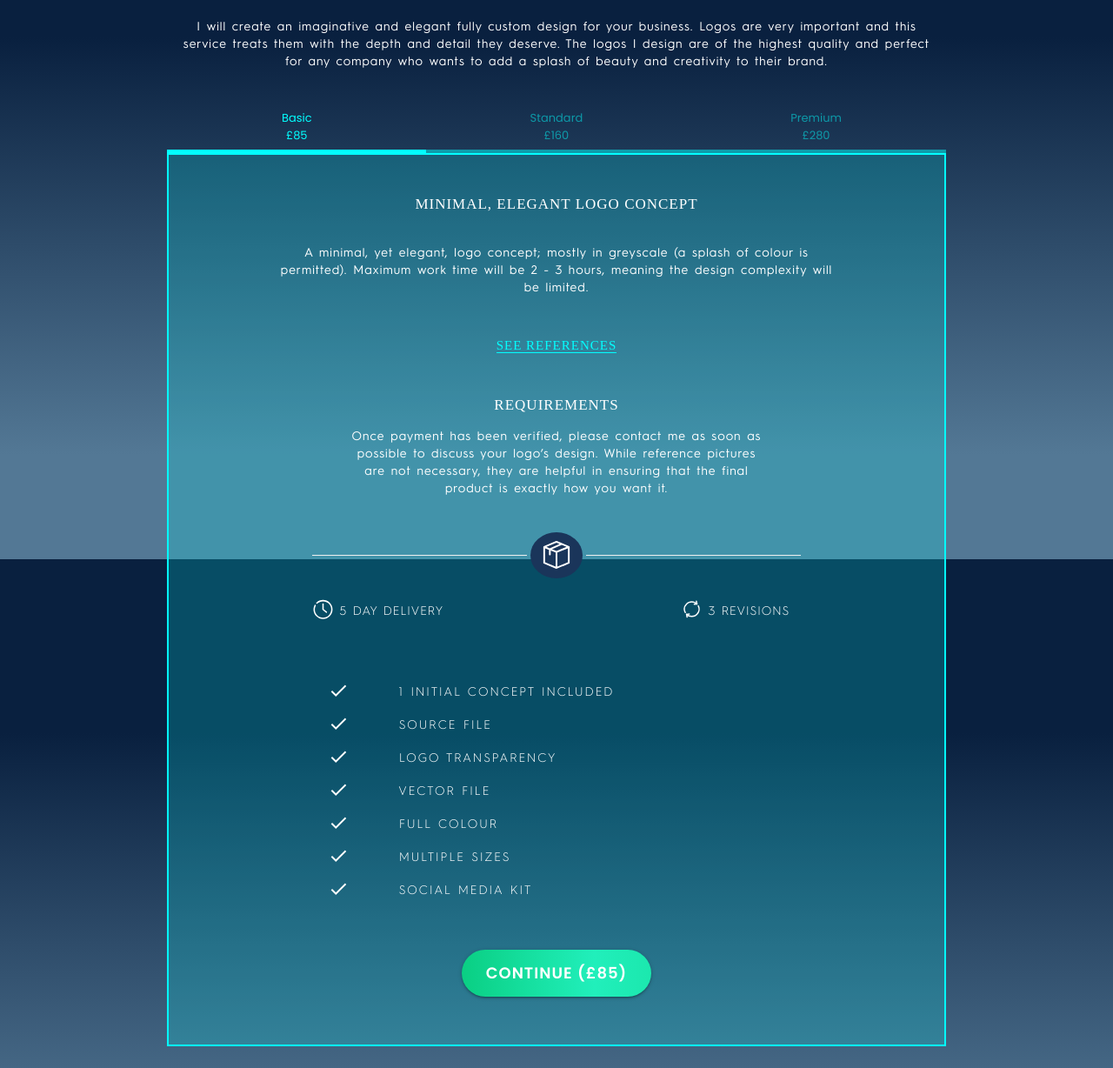
After one commit to EllenSt264/Legion, a Django app: page /services/detail/ in a window 1280 px wide. The commit adds this page. Shown: the part 957-2185 px from the top of the page at 87% size. Run offline with Django 3.2, Linux system fonts and the light colour scheme; some web fonts are replaced.

Commit message:
Add Service Details page to Services app

```diff
--- /dev/null
+++ b/services/templates/services/service-details.html
@@ -0,0 +1,372 @@
+{% extends "base.html" %}
+{% load static %}
+
+{% block content %}
+    <div class="container" id="ServiceDetails">
+        <!-- Service headline -->
+        <div class="row">
+            <div class="col s12 center">
+                <h6 class="headline">A beautiful, graphic design logo for a creative company</h6>
+            </div>
+        </div>
+        <!-- Creator username and social buttons -->
+        <div class="row hide-on-large-only">
+            <!-- Creator profile image -->
+            <div class="col s2">
+                <img src="{% if profile.image %}{{ profile.image.url }}{% else %}{{ MEDIA_URL }}noimage.jpg{% endif %}"
+                alt="Creator profile image" class="creator-profile-img">
+            </div>
+            <!-- Creator name and location -->
+            <div class="col s6 creator-name-location">
+                <p class="creator-name">Claire Davies</p>
+                <p class="creator-location">United Kingdom</p>
+            </div>
+            <!-- Social buttons -->
+            <div class="col s2 message-btn">
+                <a href="#!" class="btn social-btn btn-white-gradient message"><i class="material-icons">email</i></a>
+            </div>
+            <div class="col s1 follow-btn">
+                <a href="#!" class="btn social-btn btn-white-gradient follow"><i class="material-icons">group_add</i></a>
+            </div>
+        </div>
+        <div class="user-image-and-social hide-on-med-and-down">
+            <div class="row">
+                <div class="col s2 right">
+                    <!-- Creator profile image -->
+                    <img src="{% if profile.image %}{{ profile.image.url }}{% else %}{{ MEDIA_URL }}noimage.jpg{% endif %}"
+                    alt="Creator profile image" class="creator-profile-img">
+                    <!-- Social buttons -->
+                </div>
+            </div>
+            <div class="row">
+                <div class="col s2 right">
+                    <a href="#!" class="btn social-btn btn-white-gradient message"><i class="material-icons">email</i></a>
+                </div>
+            </div>
+            <div class="row">
+                <div class="col s2 right">
+                    <a href="#!" class="btn social-btn btn-white-gradient follow"><i class="material-icons">group_add</i></a>
+                </div>
+            </div>
+        </div>
+        <!-- Service image -->
+        <div class="row img-row">
+            <div class="col s12 m10 offset-m1">
+                <img src="https://images.unsplash.com/photo-1545418742-191c52702f45?ixid=MnwxMjA3fDB8MHxwaG90by1wYWdlfHx8fGVufDB8fHx8&ixlib=rb-1.2.1&auto=format&fit=crop&w=1003&q=80"
+                alt="Service image" class="service-details-img">
+            </div>
+        </div>
+        <!-- Image carousel -->
+        <div class="row">
+            <div class="col s12">
+                <div class="carousel">
+                    <a class="carousel-item" href="#one!"><img src="https://lorempixel.com/250/250/nature/1"></a>
+                    <a class="carousel-item" href="#two!"><img src="https://lorempixel.com/250/250/nature/2"></a>
+                    <a class="carousel-item" href="#three!"><img src="https://lorempixel.com/250/250/nature/3"></a>
+                    <a class="carousel-item" href="#four!"><img src="https://lorempixel.com/250/250/nature/4"></a>
+                    <a class="carousel-item" href="#five!"><img src="https://lorempixel.com/250/250/nature/5"></a>
+                </div>
+            </div>
+        </div>
+        <!-- Service description -->
+        <div class="row center">
+            <div class="col s12">
+                <p>
+                    I will create an imaginative and elegant fully custom design for your business.
+
+                    Logos are very important and this service treats them with the depth and detail they deserve. The logos I design are
+                    of the highest quality and perfect for any company who wants to add a splash of beauty and creativity to their
+                    brand.
+                </p>
+            </div>
+        </div>
+        <!-- Package tabs -->
+        <div class="row center-align package-navigation">
+            <div class="col s12">
+                <ul class="tabs">
+                    <li class="tab col s4 m3">
+                        <a href="#basic">
+                            Basic
+                            <span>£85</span>
+                        </a>
+                    </li>
+                    <li class="tab col s4 m3 service-tab">
+                        <a href="#standard">
+                            Standard
+                            <span>£160</span>
+                        </a>
+                    </li>
+                    <li class="tab col s4 m3">
+                        <a href="#premium">
+                            Premium
+                            <span>£280</span>
+                        </a>
+                    </li>
+                </ul>
+            </div>
+        </div>
+        <!-- Packages -->
+
+        <div class="tab-content service-package-container" id="basic">
+            <!-- Package headline -->
+            <div class="row center">
+                <div class="col s12">
+                    <h6 class="headline">Minimal, elegant logo concept</h6>
+                </div>
+            </div>
+            <!-- Package details -->
+            <div class="row center">
+                <div class="col s12">
+                    <p>
+                        A minimal, yet elegant, logo concept; mostly in greyscale (a splash of colour is permitted). Maximum work time will
+                        be 2 - 3 hours, meaning the design complexity will be limited.
+                    </p>
+                </div>
+            </div>
+            <!-- References -->
+            <div class="row center">
+                <div class="col s12">
+                    <a href="#!" class="blue-link">See references</a>
+                </div>
+            </div>
+            <!-- Requirements -->
+            <div class="row center requirements">
+                <div class="col s12">
+                    <h6 class="headline">Requirements</h6>
+                </div>
+                <div class="col s12">
+                    <p>
+                        Once payment has been verified, please contact me as soon as possible to discuss your logo’s design.
+
+                        While reference pictures are not necessary, they are helpful in ensuring that the final product is exactly how you
+                        want it.
+                    </p>
+                </div>
+            </div>
+            <!-- Divider -->
+            <div class="word-divider">
+                <span class="div-line"></span>
+                <div class="delivery-icon">
+                    <img src="{{ MEDIA_URL }}icons/box.svg" alt="Delivery box icon">
+                </div>
+                <span class="div-line"></span>
+            </div>
+            <!-- Delivery and revsions -->
+            <div class="row center delivery-revisions">
+                <div class="col s6">
+                    <h6>
+                        <img src="{{ MEDIA_URL }}icons/time.svg" alt="Time icon" class="time-icon">
+                        5 day delivery
+                    </h6>
+                </div>
+                <div class="col s6">
+                    <h6>
+                        <img src="{{ MEDIA_URL }}icons/refresh.svg" alt="Refresh icon" class="refresh-icon">
+                        3 revisions
+                    </h6>
+                </div>
+            </div>
+            <!-- Package overview -->
+            <div class="row overview-list">
+                <div class="col s12 m8 offset-m2">
+                    <ul>
+                        <li> <i class="material-icons">check</i> 1 initial concept included</li>
+                        <li> <i class="material-icons">check</i> source file</li>
+                        <li> <i class="material-icons">check</i> logo transparency</li>
+                        <li> <i class="material-icons">check</i> vector file</li>
+                        <li> <i class="material-icons">check</i> full colour</li>
+                        <li> <i class="material-icons">check</i> multiple sizes</li>
+                        <li> <i class="material-icons">check</i> social media kit</li>
+                    </ul>
+                </div>
+            </div>
+            <!-- Continue to payment -->
+            <div class="row center payment">
+                <div class="col s12">
+                    <a href="#!" class="btn btn-large btn-green-gradient"><span class="helper"></span>Continue (£85)</a>
+                </div>
+            </div>
+        </div>
+
+        <div class="tab-content service-package-container" id="standard">
+            <!-- Package headline -->
+            <div class="row center">
+                <div class="col s12">
+                    <h6 class="headline">Minimal, elegant logo concept</h6>
+                </div>
+            </div>
+            <!-- Package details -->
+            <div class="row center">
+                <div class="col s12">
+                    <p>
+                        A minimal, yet elegant, logo concept; mostly in greyscale (a splash of colour is permitted). Maximum work time will
+                        be 2 - 3 hours, meaning the design complexity will be limited.
+                    </p>
+                </div>
+            </div>
+            <!-- References -->
+            <div class="row center">
+                <div class="col s12">
+                    <a href="#!" class="blue-link">See references</a>
+                </div>
+            </div>
+            <!-- Requirements -->
+            <div class="row center requirements">
+                <div class="col s12">
+                    <h6 class="headline">Requirements</h6>
+                </div>
+                <div class="col s12">
+                    <p>
+                        Once payment has been verified, please contact me as soon as possible to discuss your logo’s design.
+
+                        While reference pictures are not necessary, they are helpful in ensuring that the final product is exactly how you
+                        want it.
+                    </p>
+                </div>
+            </div>
+            <!-- Divider -->
+            <div class="word-divider">
+                <span class="div-line"></span>
+                <div class="delivery-icon">
+                    <img src="{{ MEDIA_URL }}icons/box.svg" alt="Delivery box icon">
+                </div>
+                <span class="div-line"></span>
+            </div>
+            <!-- Delivery and revsions -->
+            <div class="row center delivery-revisions">
+                <div class="col s6">
+                    <h6>
+                        <img src="{{ MEDIA_URL }}icons/time.svg" alt="Time icon" class="time-icon">
+                        5 day delivery
+                    </h6>
+                </div>
+                <div class="col s6">
+                    <h6>
+                        <img src="{{ MEDIA_URL }}icons/refresh.svg" alt="Refresh icon" class="refresh-icon">
+                        3 revisions
+                    </h6>
+                </div>
+            </div>
+            <!-- Package overview -->
+            <div class="row overview-list">
+                <div class="col s12 m8 offset-m2">
+                    <ul>
+                        <li> <i class="material-icons">check</i> 1 initial concept included</li>
+                        <li> <i class="material-icons">check</i> source file</li>
+                        <li> <i class="material-icons">check</i> logo transparency</li>
+                        <li> <i class="material-icons">check</i> vector file</li>
+                        <li> <i class="material-icons">check</i> full colour</li>
+                        <li> <i class="material-icons">check</i> multiple sizes</li>
+                        <li> <i class="material-icons">check</i> social media kit</li>
+                    </ul>
+                </div>
+            </div>
+            <!-- Continue to payment -->
+            <div class="row center payment">
+                <div class="col s12">
+                    <a href="#!" class="btn btn-large btn-green-gradient"><span class="helper"></span>Continue (£160)</a>
+                </div>
+            </div>
+        </div>
+
+        <div class="tab-content service-package-container" id="premium">
+            <!-- Package headline -->
+            <div class="row center">
+                <div class="col s12">
+                    <h6 class="headline">Minimal, elegant logo concept</h6>
+                </div>
+            </div>
+            <!-- Package details -->
+            <div class="row center">
+                <div class="col s12">
+                    <p>
+                        A minimal, yet elegant, logo concept; mostly in greyscale (a splash of colour is permitted). Maximum work time will
+                        be 2 - 3 hours, meaning the design complexity will be limited.
+                    </p>
+                </div>
+            </div>
+            <!-- References -->
+            <div class="row center">
+                <div class="col s12">
+                    <a href="#!" class="blue-link">See references</a>
+                </div>
+            </div>
+            <!-- Requirements -->
+            <div class="row center requirements">
+                <div class="col s12">
+                    <h6 class="headline">Requirements</h6>
+                </div>
+                <div class="col s12">
+                    <p>
+                        Once payment has been verified, please contact me as soon as possible to discuss your logo’s design.
+
+                        While reference pictures are not necessary, they are helpful in ensuring that the final product is exactly how you
+                        want it.
+                    </p>
+                </div>
+            </div>
+            <!-- Divider -->
+            <div class="word-divider">
+                <span class="div-line"></span>
+                <div class="delivery-icon">
+                    <img src="{{ MEDIA_URL }}icons/box.svg" alt="Delivery box icon">
+                </div>
+                <span class="div-line"></span>
+            </div>
+            <!-- Delivery and revsions -->
+            <div class="row center delivery-revisions">
+                <div class="col s6">
+                    <h6>
+                        <img src="{{ MEDIA_URL }}icons/time.svg" alt="Time icon" class="time-icon">
+                        5 day delivery
+                    </h6>
+                </div>
+                <div class="col s6">
+                    <h6>
+                        <img src="{{ MEDIA_URL }}icons/refresh.svg" alt="Refresh icon" class="refresh-icon">
+                        3 revisions
+                    </h6>
+                </div>
+            </div>
+            <!-- Package overview -->
+            <div class="row overview-list">
+                <div class="col s12 m8 offset-m2">
+                    <ul>
+                        <li> <i class="material-icons">check</i> 1 initial concept included</li>
+                        <li> <i class="material-icons">check</i> source file</li>
+                        <li> <i class="material-icons">check</i> logo transparency</li>
+                        <li> <i class="material-icons">check</i> vector file</li>
+                        <li> <i class="material-icons">check</i> full colour</li>
+                        <li> <i class="material-icons">check</i> multiple sizes</li>
+                        <li> <i class="material-icons">check</i> social media kit</li>
+                    </ul>
+                </div>
+            </div>
+            <!-- Continue to payment -->
+            <div class="row center payment">
+                <div class="col s12">
+                    <a href="#!" class="btn btn-large btn-green-gradient"><span class="helper"></span>Continue (£280)</a>
+                </div>
+            </div>
+        </div>
+    </div>
+{% endblock %}
+
+{% block postloadjs %}
+<script type="text/javascript">
+    /* Shrink and move mobile fixed navbar up and change
+    the background colour of the main nav on scroll   */
+
+    function scrollFunction() {
+        if (document.body.scrollTop > 80 || document.documentElement.scrollTop > 80) {
+            $('#navbar').css('background-color', '#09203F');
+        } else {
+            $('#navbar').css('background-color', 'rgba(24, 24, 24, 0)');
+        };
+    };
+
+    if (window.matchMedia('(max-width: 992px)').matches) {
+        window.onscroll = function() {scrollFunction()};
+    }
+</script>
+{% endblock %}
--- a/services/urls.py
+++ b/services/urls.py
@@ -4,5 +4,6 @@ from . import views
 
 
 urlpatterns = [
-    path('', views.services, name='services')
+    path('', views.services, name='services'),
+    path('detail/', views.service_details, name='service_details')
 ]
--- a/services/views.py
+++ b/services/views.py
@@ -24,11 +24,17 @@ def services(request):
     return render(request, template, context)
 
 
+def service_details(request):
+    """ A view to display individual service details """
+
+    template = 'services/service-details.html'
+
+    return render(request, template)
+
+
 @login_required
 def add_service(request, user_id):
     """ A view to render the form for creators to add new services """
-
-    user = get_object_or_404(get_user_model(), pk=user_id)
 
     if request.method == 'POST':
         form = FreelanceServiceForm(request.POST, request.FILES)
--- a/static/css/base.css
+++ b/static/css/base.css
@@ -96,6 +96,7 @@ BASE STYLES
 
 html {
     scroll-behavior: smooth;
+    overflow-x: hidden;
 }
 
 body {
@@ -123,7 +124,7 @@ Global styles
     border-radius: 25px;
 }
 
-.login-btn-green {
+.btn-green {
     background: linear-gradient( to bottom,  rgba(10,207,131,1) 25%, rgba(33,239,187,1) 85% ) no-repeat center center fixed;
     background-size: cover;
     font-size: 18px;
@@ -153,6 +154,62 @@ Global styles
 .btn-purple-gradient:hover {
     background-position: right center; /* change the direction of the change here */
     color: #fff;
+}
+
+.btn-green-gradient {
+    background-image: linear-gradient(to right, rgba(10, 207, 131, 1) 0%, rgba(33, 239, 187, 1)  35%, rgba(10, 207, 131, 1)  100%);
+    background-size: 200% auto;
+    color: #FFFFFF;
+    font-size: 18px;
+    font-weight: 600;
+    text-transform: uppercase;
+    letter-spacing: 1px;
+    line-height: 40px;
+    border-radius: 72px;
+    transition: 1s;
+}
+
+.btn-green-gradient.btn-large {
+    line-height: 54px;
+}
+
+.btn-green-gradient:hover {
+    background-position: right center; /* change the direction of the change here */
+    color: #fff;
+}
+
+.btn-white-gradient {
+    background-image: linear-gradient(to right, #E0EAFC 0%, #CFDEF3  51%, #E0EAFC  100%);
+    background-size: 200% auto;
+    color: #2B2B2B;
+    font-size: 18px;
+    font-weight: 600;
+    text-transform: uppercase;
+    letter-spacing: 1px;
+    line-height: 40px;
+    border-radius: 72px;
+    transition: 1s;
+}
+
+.btn-white-gradient:hover {
+    background-position: right center; /* change the direction of the change here */
+    color: #fff;
+}
+
+.blue-link {
+    font-family: 'Hurme Geometric Sans 3 - SemiBold';
+    color: #03FFFF;
+    letter-spacing: 1px;
+    text-transform: uppercase;
+    border-bottom: 1px solid #03FFFF;
+}
+
+.headline {
+    font-family: 'Hurme Geometric Sans 3 - SemiBold';
+    font-size: 16px;
+    letter-spacing: 2px;
+    line-height: 20px;
+    text-transform: uppercase;
 }
 
 .input-field {
@@ -1991,6 +2048,167 @@ Service cards carousel
     text-align: center;
 }
 
+/* ======================================================
+Service details page styles
+====================================================== */
+
+.service-details-img {
+    width: 325px;
+    height: 305px;
+    border-radius: 10px;
+    object-fit: cover;
+}
+
+#ServiceDetails .headline:first-child {
+    font-size: 17px;
+    line-height: 22px;
+}
+
+#ServiceDetails p {
+    font-family: 'Hurme Geometric Sans 3';
+    font-size: 14px;
+    letter-spacing: 1px;
+    line-height: 20px;
+}
+
+#ServiceDetails .creator-profile-img {
+    border-radius: 50%;
+    object-fit: cover;
+}
+
+#ServiceDetails .creator-name-location {
+    margin-top: 5px;
+    margin-left: 15px;
+}
+
+#ServiceDetails .social-btn {
+    width: 32px !important;
+    height: 32px !important;
+    margin-top: 10px;
+    border-radius: 10px;
+}
+
+#ServiceDetails .message-btn {
+    width: 45px;
+}
+
+#ServiceDetails .social-btn i {
+    height: 32px;
+    line-height: 32px;
+    position: relative;
+    right: 0;
+    transform: translateX(-50%);
+}
+
+#ServiceDetails .img-row {
+    margin-bottom: 0;
+}
+
+#ServiceDetails .carousel {
+    height: 225px;
+}
+
+#ServiceDetails .indicators {
+    height: 40px;
+}
+
+#ServiceDetails .carousel-item,
+#ServiceDetails .carousel-item img {
+    width: 280px;
+    height: 165px;
+}
+
+#ServiceDetails .tabs,
+#ServiceDetails .tab,
+#ServiceDetails .tab a  {
+    height: 60px;
+}
+
+#ServiceDetails .package-navigation {
+    margin-bottom: 0;
+}
+
+#ServiceDetails .tab {
+    width: 33.33%;
+}
+
+#ServiceDetails .package-navigation .col.s12 {
+    padding: 0;
+}
+
+.service-package-container {
+    padding: 25px 15px;
+    background-color: rgba(3, 255, 255, 20%);
+    border: 2px solid #03FFFF;
+}
+
+#ServiceDetails .tab a {
+    line-height: 40px;
+}
+
+#ServiceDetails .tab span {
+    display: block;
+    line-height: 0;
+}
+
+#ServiceDetails .word-divider .div-line {
+    width: 30%;
+}
+
+#ServiceDetails .word-divider .delivery-icon {
+    width: 60px;
+    display: inline-block;
+    padding: 0 5px;
+    vertical-align: middle;
+}
+
+.delivery-icon {
+    width: 53px;
+    height: 53px;
+    background-color: #1A355A;
+    border-radius: 50%;
+}
+
+.delivery-icon img {
+    width: 32px;
+    height: 32px;
+    margin-top: 20%;
+}
+
+#ServiceDetails .refresh-icon,
+#ServiceDetails .time-icon {
+    width: 25px;
+    height: 25px;
+    position: relative;
+    top: 0;
+    transform: translateY(25%);
+}
+
+.delivery-revisions h6 {
+    font-family: 'Hurme Geometric Sans 3 - Light';
+    font-size: 14px;
+    letter-spacing: 1px;
+    text-transform: uppercase;
+}
+
+.delivery-revisions .col.s6 {
+    padding: 0;
+}
+
+.overview-list li {
+    font-family: 'Hurme Geometric Sans 3 - Light';
+    font-size: 14px;
+    letter-spacing: 2px;
+    line-height: 35px;
+    text-transform: uppercase;
+}
+
+.overview-list li i {
+    position: relative;
+    top: 0;
+    transform: translateY(25%);
+}
+
 /* ==========================================================================
 MEDIA QUERIES FOR RESPONSIVE DESIGN
 ========================================================================== */
@@ -2168,7 +2386,6 @@ RESPONSIVE STYLES FOR MEDIUM SCREENS
     }
 }
 
-
 @media (max-width: 1024px) {
     /* Home carousel styles
     =========================== */
@@ -2271,6 +2488,67 @@ RESPONSIVE STYLES FOR MEDIUM SCREENS
         color: #03FFFF !important;
         text-align: right;
     }
+    /* Service details styles
+    =========================== */
+    .service-details-img {
+        width: 975px;
+        height: 552px;
+        margin: 25px auto;
+    }
+    /* Service details styles
+    =========================== */
+    #ServiceDetails .message-btn {
+        margin-left: 5px;
+    }
+    #ServiceDetails {
+        position: relative;
+    }
+    .user-image-and-social {
+        position: absolute;
+        top: 0;
+        right: 0;
+    }
+    .user-image-and-social .creator-profile-img {
+        width: 65px;
+        height: 65px;
+    }
+    .user-image-and-social .social-btn {
+        margin-bottom: -15px;
+        margin-left: 15px;
+    }
+    #ServiceDetails .package-navigation {
+        margin-top: 35px;
+    }
+    .service-package-container {
+        padding: 35px;
+        margin: 0 auto 25px;
+    }
+    .service-package-container p {
+        width: 80%;
+        margin: auto;
+    }
+    .service-package-container .requirements p {
+        width: 60%;
+        margin: auto;
+    }
+    .service-package-container .requirements {
+        margin-bottom: 40px;
+    }
+    .service-package-container .headline {
+        margin-bottom: 15px;
+    }
+    .service-package-container .row:nth-child(3) {
+        margin: 45px auto 35px;
+    }
+    .service-package-container .overview-list li i {
+        margin-right: 50px;
+    }
+    .service-package-container .delivery-revisions {
+        margin: 5px auto 45px;
+    }
+    .service-package-container .payment {
+        margin-top: 50px;
+    }
 }
 
 @media (max-width: 992px) {
@@ -2301,6 +2579,12 @@ RESPONSIVE STYLES FOR MEDIUM SCREENS
         position: relative;
         top: 50%;
         transform: translateY(-30%);
+    }
+    /* Service details styles
+    =========================== */
+    #ServiceDetails .creator-profile-img {
+        width: 54px;
+        height: 54px;
     }
 }
 
--- a/static/js/materialize.js
+++ b/static/js/materialize.js
@@ -12,6 +12,8 @@ $(document).ready(function () {
         fullWidth: true,
         indicators: true
     });
+
+    $('.carousel').carousel({indicators: true});
 
     // Initialize collapsible
     $('.collapsible').collapsible();
```
Also changed, not shown: media/icons/box.svg (added), media/icons/refresh.svg (added), media/icons/time.svg (added).
